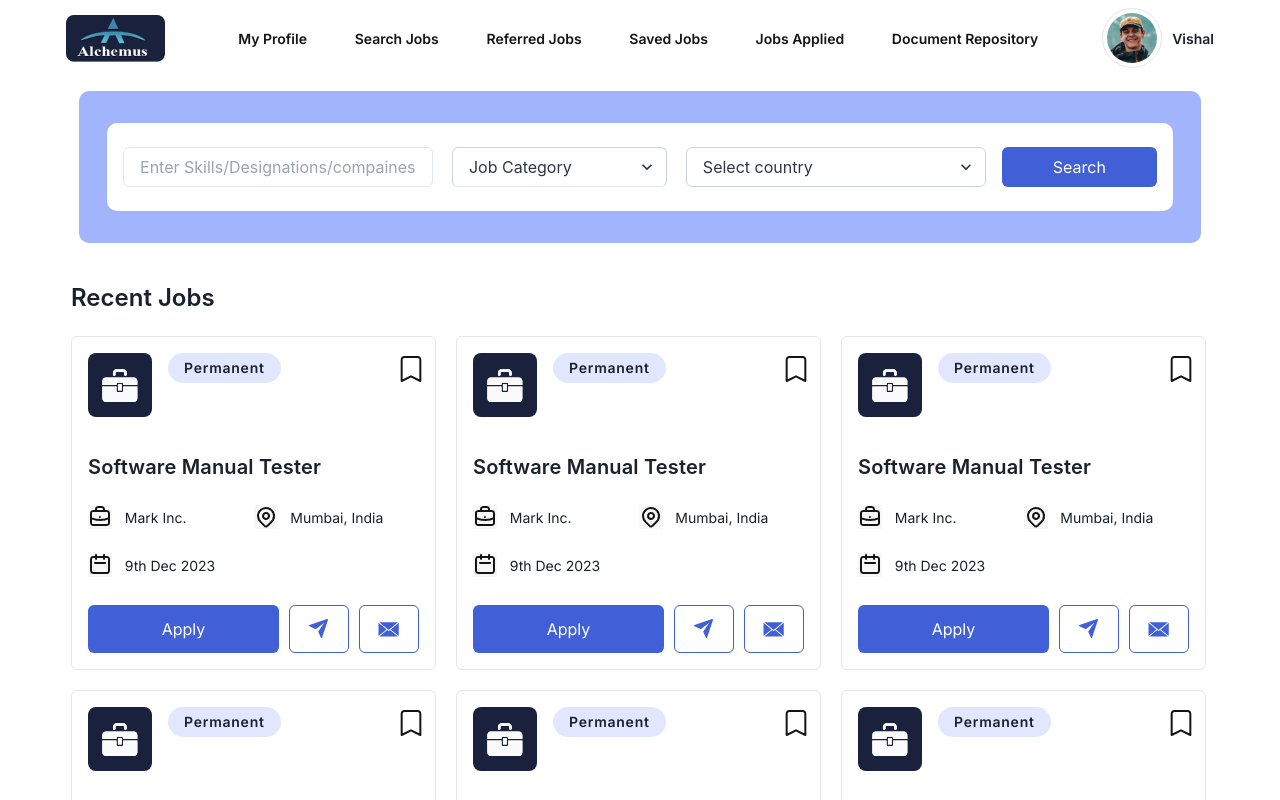
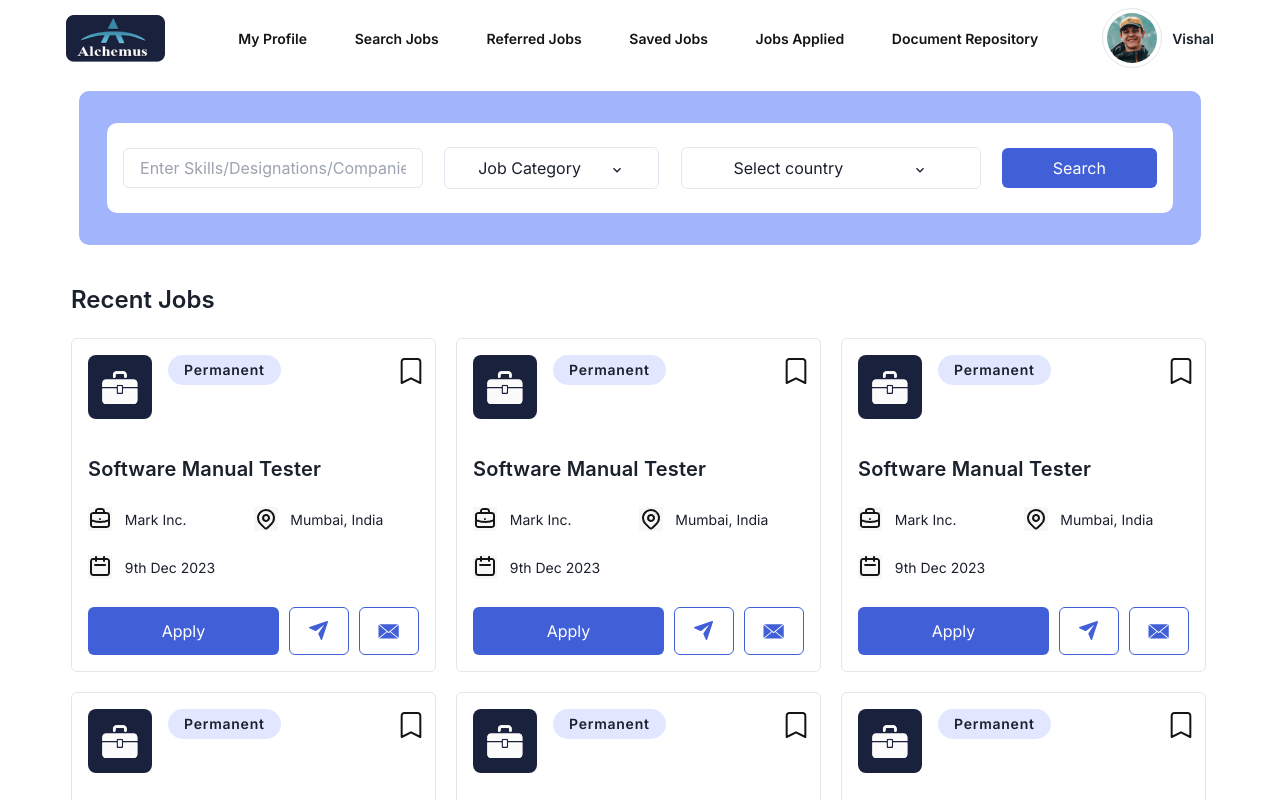
Before and after one commit to GowrishankarSMenon/backendtesting, a React (Create React App) app: page /search in a window 1280 px wide. Shown: the top 800 px of the page. Built offline with nearby package versions, Linux system fonts and the light colour scheme.

Commit message:
fix:Job search drop down

```diff
--- a/src/components/search.js
+++ b/src/components/search.js
@@ -1,109 +1,89 @@
-import React from "react";
-import { Box, Flex, Input, Select, Button } from "@chakra-ui/react";
+import React, { useState } from "react";
+import { Box, Flex, Input, Menu, MenuButton, MenuList, MenuItem, Button, MenuDivider } from "@chakra-ui/react";
 import { select_sector } from "../selectData/selectOption";
 import { select_country } from "../selectData/selectCountry";
+import { ChevronDownIcon } from "@chakra-ui/icons";
+
+const ScrollMenuList = ({ items, onItemClick }) => (
+  <MenuList
+    maxHeight="300px"
+    overflowY="scroll"
+    sx={{
+      '&::-webkit-scrollbar': {
+        width: '8px',
+      },
+      '&::-webkit-scrollbar-track': {
+        background: '#f1f1f1',
+      },
+      '&::-webkit-scrollbar-thumb': {
+        background: '#888',
+        borderRadius: '8px',
+      },
+      '&::-webkit-scrollbar-thumb:hover': {
+        background: '#555',
+      },
+    }}
+  >
+    {items.map((item, i) => (
+      <>
+        <MenuItem key={i} onClick={() => onItemClick(item)}>
+          {item}
+        </MenuItem>
+        <MenuDivider />
+      </>
+    ))}
+  </MenuList>
+);
 
 const SearchSection = () => {
-  // console.log(select_sector);
+  const [selectedJobOption, setSelectedJobOption] = useState(null);
+  const [selectedCountry, setSelectedCountry] = useState(null);
+
   return (
     <Box className="search-bar-container">
       <Box className="search-bar-box">
         <Box className="search-bar-layout">
-          <Flex
-            align="center"
-            justify="space-between"
-            className="inner-search-wrapper"
-          >
-            <Box className="" w={"35%"} maxWidth={"310px"}>
-              <Input placeholder="Enter Skills/Designations/compaines" />
+          <Flex align="center" justify="space-between" className="inner-search-wrapper">
+            <Box w="33%" maxWidth="300px">
+              <Input placeholder="Enter Skills/Designations/Companies" />
             </Box>
-            <Box w={{ base: "100%", sm: "50%", md: "35%", lg: "22%" }} maxWidth="215px" m="0 auto">
-              <Select
-                placeholder="Job Category"
-                borderColor="gray.300"
-                borderBottom="1px solid #e2e8f0"
-                _hover={{ borderColor: "gray.400" }}
-                _focus={{ borderColor: "gray.500",boxShadow: "0 0 0 1px gray.500 !important"  }}
-                bg="white"
-                color="gray.700"
-                size="md"
-                sx={{
-                  "::-webkit-scrollbar": {
-                    width: "8px",
-                  },
-                  "::-webkit-scrollbar-track": {
-                    background: "#f1f1f1",
-                  },
-                  "::-webkit-scrollbar-thumb": {
-                    background: "#888",
-                    borderRadius: "8px",
-                  },
-                  "::-webkit-scrollbar-thumb:hover": {
-                    background: "#555",
-                  },
-                  option: {
-                    fontSize: "14px",
-                    fontWeight: "500",
-                    minHeight: "32px  !important",
-                    lineHeight: "32px  !important", // Adjust the line height if needed
-                    padding: "8px 12px  !important", // Adjust padding as necessary
-                  },
-                  "option:first-of-type": {
-                    color: "gray",
-                  },
-                }}
-              >
-                {select_sector.map((select, i) => (
-                  <option key={i} value={select.toLowerCase()}
-                  >
-                    {select}
-                  </option>
-                ))}
-              </Select>
+            <Box w="22%" maxWidth="215px">
+              <Menu>
+                <MenuButton
+                  px={4}
+                  py={2}
+                  w="100%"
+                  borderRadius="md"
+                  borderWidth="1px"
+                  transition="all 0.2s"
+                  _hover={{ bg: 'gray.400' }}
+                  _expanded={{ bg: 'blue.400' }}
+                  _focus={{ boxShadow: 'outline' }}
+                >
+                  {selectedJobOption || <>Job Category <ChevronDownIcon ml={6} /></>}
+                </MenuButton>
+                <ScrollMenuList items={select_sector} onItemClick={setSelectedJobOption} />
+              </Menu>
             </Box>
-            <Box className="" w={"30%"} maxWidth={"300px"}>
-              <Select
-                placeholder="Select country"
-                borderColor="gray.300"
-                _hover={{ borderColor: "gray.400" }}
-                _focus={{ borderColor: "gray.500", boxShadow: "0 0 0 1px gray.500" }}
-                bg="white"
-                color="gray.700"
-                size="md"
-                sx={{
-                  "::-webkit-scrollbar": {
-                    width: "8px",
-                  },
-                  "::-webkit-scrollbar-track": {
-                    background: "#f1f1f1",
-                  },
-                  "::-webkit-scrollbar-thumb": {
-                    background: "#888",
-                    borderRadius: "8px",
-                  },
-                  "::-webkit-scrollbar-thumb:hover": {
-                    background: "#555",
-                  },
-                  option: {
-                    fontSize: "14px",
-                    fontWeight: "500",
-                  },
-                  "option:first-of-type": {
-                    color: "gray",
-
-                  },
-                }}
-              >
-                {select_country.map((select, i) => {
-                  return (
-                    <option key={i} value={select.code} style={{ padding: "12px", margin: "12px" }}>
-                      {select.country}
-                    </option>
-                  );
-                })}
-              </Select>
+            <Box w="30%" maxWidth="300px">
+              <Menu>
+                <MenuButton
+                  px={4}
+                  py={2}
+                  w="100%"
+                  borderRadius="md"
+                  borderWidth="1px"
+                  transition="all 0.2s"
+                  _hover={{ bg: 'gray.400' }}
+                  _expanded={{ bg: 'blue.400' }}
+                  _focus={{ boxShadow: 'outline' }}
+                >
+                  {selectedCountry || <>Select country <ChevronDownIcon ml={16} /></>}
+                </MenuButton>
+                <ScrollMenuList items={select_country.map(c => c.country)} onItemClick={setSelectedCountry} />
+              </Menu>
             </Box>
-            <Box className="button button-wrapper" w={"15%"} maxWidth={"170px"} ml={"1rem"}>
+            <Box w="15%" maxWidth="170px">
               <Button size="md" className="search-btn">
                 Search
               </Button>
```
